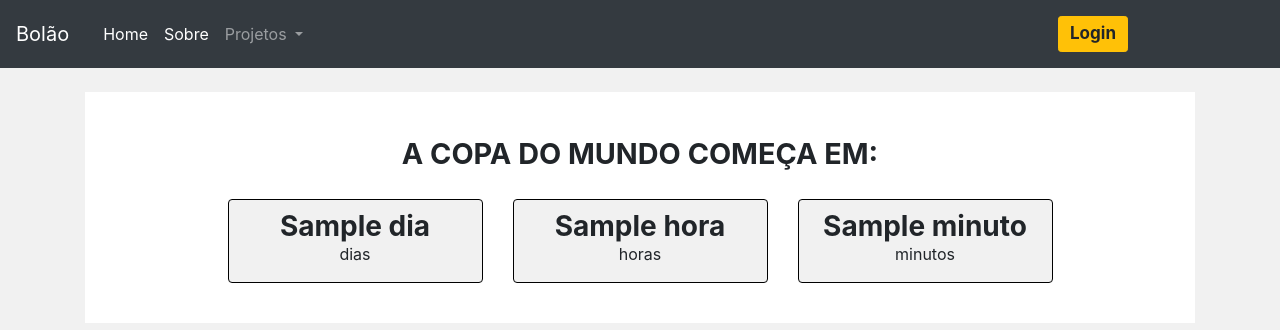
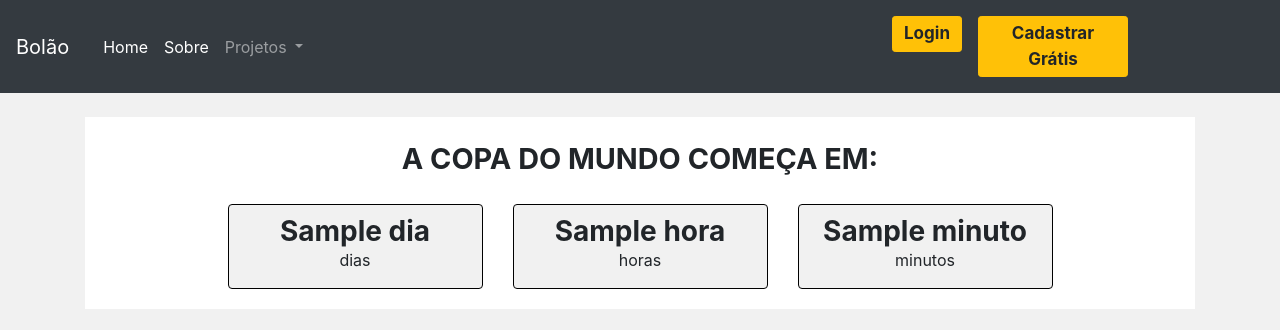
Before and after one commit to EduardoBran/bolaodacopa, a Django app: template main/templates/main/index.html in a window 1280 px wide. Shown: the top 330 px of the page. Run offline with Django 3.2, Linux system fonts and the light colour scheme; the template is opened without the code that fills it: most values are stand-ins (such as "Sample title", 1, 10 or a date in 2020); some libraries are stand-ins or nearby versions.

Commit message:
edit layout page index

```diff
--- a/main/templates/main/index.html
+++ b/main/templates/main/index.html
@@ -8,8 +8,8 @@
     .secao-dias-para-copa {
         text-align: center;
         background-color: #fff;
-        padding-top: 40px;
-        padding-bottom: 40px;
+        padding-top: 20px;
+        padding-bottom: 20px;
     }
 
     .titulo-dias-para-copa {
@@ -29,8 +29,17 @@
 
     .lead {
         font-weight: bold;
+        line-height: 1.2;
+    }
+
+    .lead-dias-para-copa {
         font-size: 1.75rem;
-        line-height: 1.2;
+    }
+
+    .secao-entrar {
+        background-color: #fff;
+        padding-top: 20px;
+        padding-bottom: 60px;
     }
 
     @media (max-width: 450px) {
@@ -53,7 +62,7 @@
                     <div class="card">
                         <div class="card-block">
                             <div class="card-title">
-                                <p class="lead" id="dias">{{ dia }}</p>
+                                <p class="lead lead-dias-para-copa" id="dias">{{ dia }}</p>
                                 <p style="margin-top: -17px;">dias</p>
                             </div>
                         </div>
@@ -64,7 +73,7 @@
                     <div class="card">
                         <div class="card-block">
                             <div class="card-title">
-                                <p class="lead" id="horas">{{ hora }}</p>
+                                <p class="lead lead-dias-para-copa" id="horas">{{ hora }}</p>
                                 <p style="margin-top: -17px;">horas</p>
                             </div>
                         </div>
@@ -75,7 +84,7 @@
                     <div class="card">
                         <div class="card-block">
                             <div class="card-title">
-                                <p class="lead" id="minutos">{{ minuto }}</p>
+                                <p class="lead lead-dias-para-copa" id="minutos">{{ minuto }}</p>
                                 <p style="margin-top: -17px;">minutos</p>
                             </div>
                         </div>
@@ -88,6 +97,29 @@
     </div>
 </div>
 
+<div class="secao-entrar mt-4">
+    <div class="col-12">
+
+        <div class="row">
+
+            <div class="col-12 ml-2">
+                <h3>Palpites Copa Do Mundo</h3>
+            </div>
+            <div class="col-sm-12 col-md-12 col-lg-6 col-xl-6 mt-5" style="padding-left: 30px;">
+                <p class="lead">1) Se cadastre para efetuar seu login</p>
+                <p class="lead">2) Salve seus palpites</p>
+                <p class="lead">3) Imprima ou envie seus palpites por e-mail</p>
+            </div>
+            <div class="col-sm-12 col-md-12 col-lg-6 col-xl-6 mx-auto text-center">
+
+                <img class="img-responsive img-fluid" src="https://www.resultadosdefutebol.com/images/2022.jpg" alt="">
+
+
+            </div>
+        </div>
+
+    </div>
+</div>
 
 <div class="mt-5 mb-5">
     <a class="btn btn-link" href="{% url 'main:pagemain' %}">MAIN</a>
--- a/templates/parciais/_nav.html
+++ b/templates/parciais/_nav.html
@@ -64,6 +64,12 @@
                             style="width: 70px; font-size: 17px;"><strong>Login</strong></button>
                     </a>
                 </li>
+                <li class="nav-item">
+                    <a class="nav-link" href="{% url 'perfil:register' %}">
+                        <button class="btn btn-warning btn-sm" style="width: 150px; font-size: 17px;">
+                            <strong>Cadastrar Grátis</strong></button>
+                    </a>
+                </li>
                 {% endif %}
             </ul>
 
```
